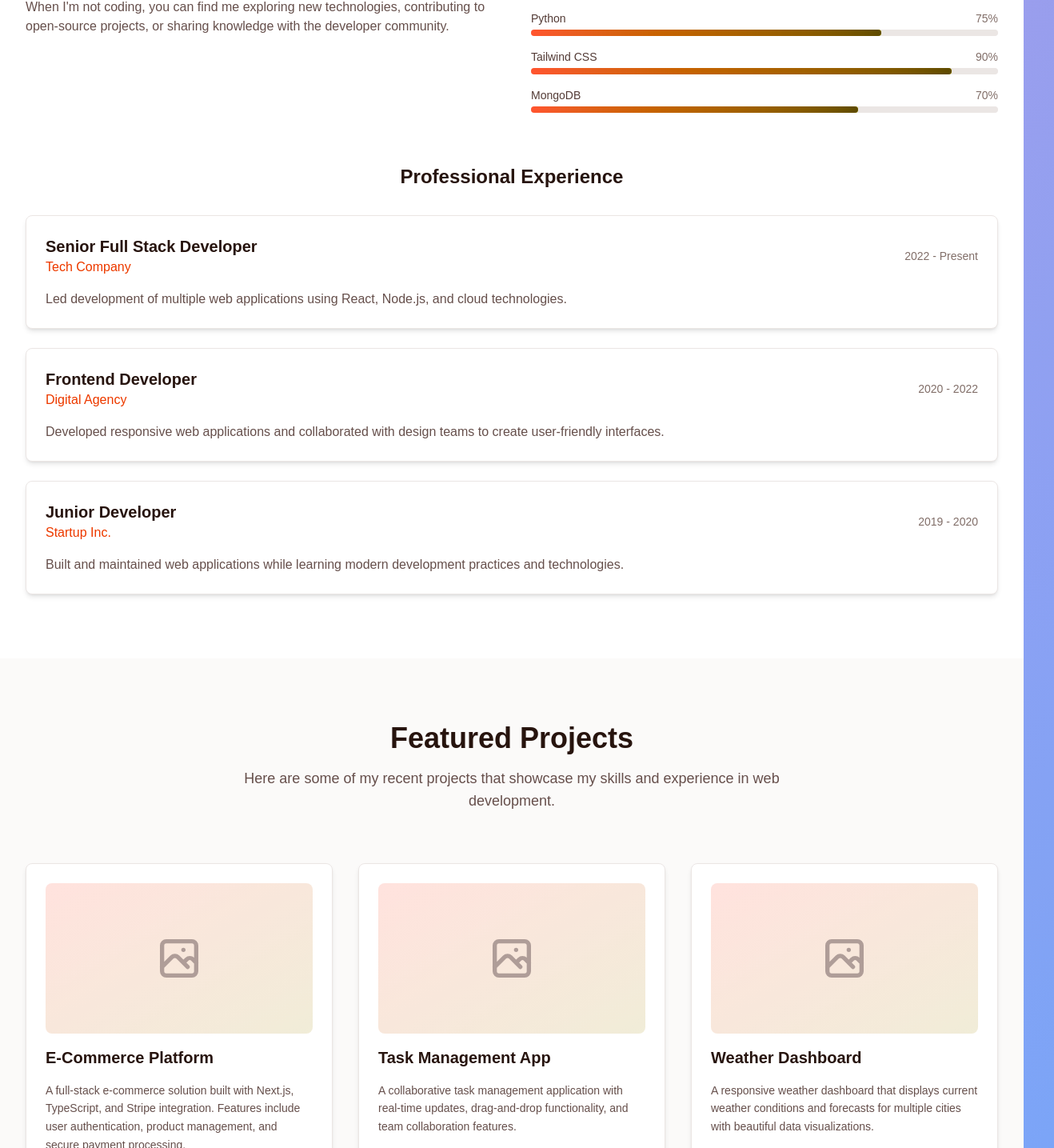
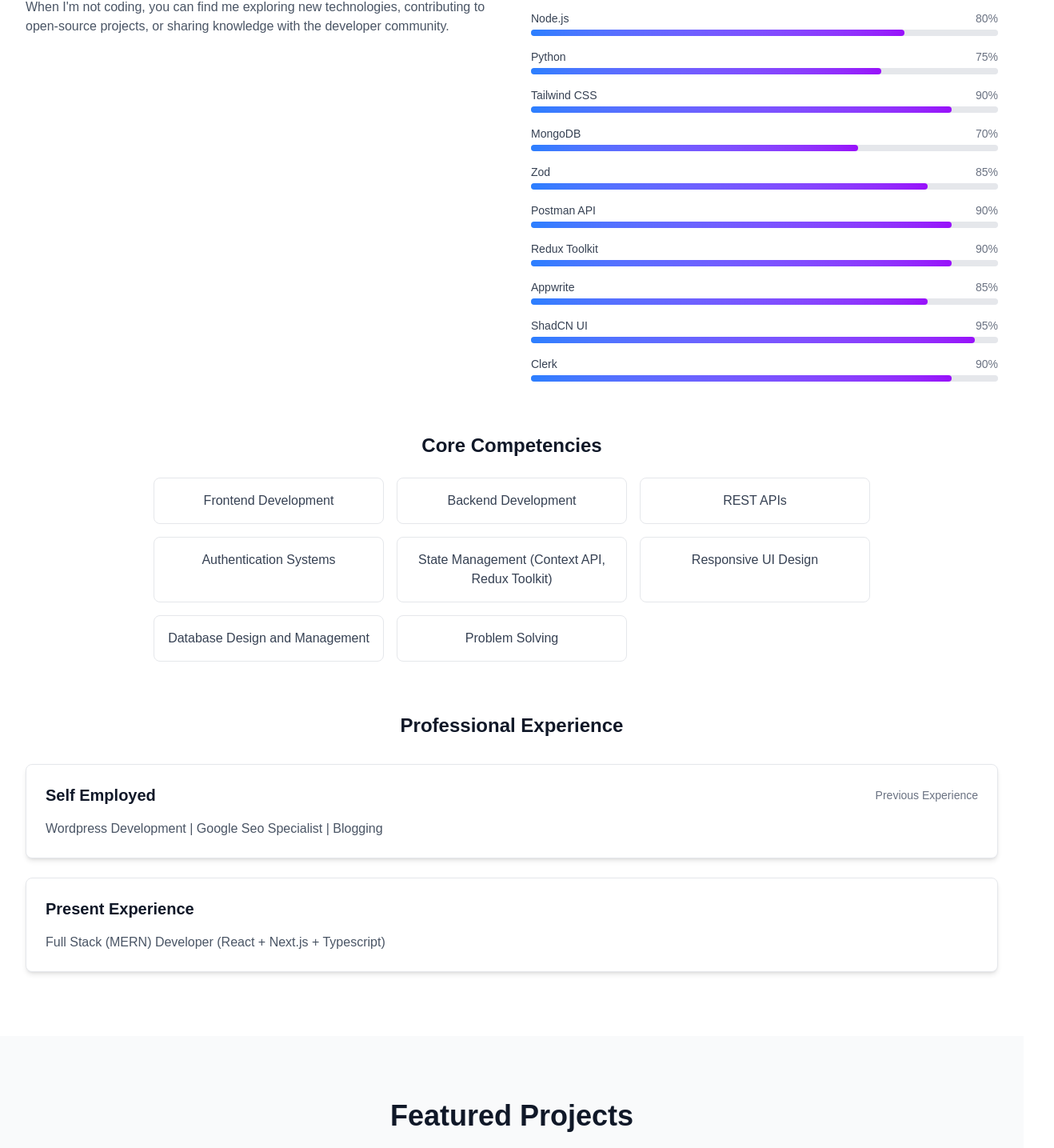
Before and after one commit to iamtayyab007/portfolio-nextjs, a Next.js app: page / in a window 1280 px wide. Shown: the part 1356-2791 px from the top of the page at 80% size, 1318 px wide, since content can reach past the window. Built offline with nearby package versions, Linux system fonts and the light colour scheme.

Commit message:
adding projects

```diff
--- a/src/app/globals.css
+++ b/src/app/globals.css
@@ -20,19 +20,17 @@
 }
 
 html {
-  scroll-behavior: smooth;
+  scroll-behavior: auto;
 }
 
 body {
   background: linear-gradient(135deg,
-    #667eea 0%,
-    #764ba2 25%,
-    #f093fb 50%,
-    #4facfe 75%,
-    #00f2fe 100%
+    #3b82f6 0%,
+    #1e40af 25%,
+    #dc2626 50%,
+    #ef4444 75%,
+    #6366f1 100%
   );
-  background-size: 400% 400%;
-  animation: gradient-shift 20s ease infinite;
   color: var(--foreground);
   font-family: Arial, Helvetica, sans-serif;
   position: relative;
@@ -53,7 +51,6 @@
     radial-gradient(circle at 80% 20%, rgba(255, 119, 198, 0.4) 0%, transparent 50%),
     radial-gradient(circle at 40% 40%, rgba(120, 219, 255, 0.4) 0%, transparent 50%),
     radial-gradient(circle at 60% 70%, rgba(255, 200, 87, 0.3) 0%, transparent 40%);
-  animation: float 25s ease-in-out infinite, gradient-morph 15s ease-in-out infinite;
   z-index: -1;
   pointer-events: none;
   transition: all 0.5s ease;
@@ -75,8 +72,6 @@
       rgba(150, 0, 255, 0.1) 75%,
       rgba(255, 100, 0, 0.1) 100%
     );
-  background-size: 400% 400%;
-  animation: gradient-wave 20s ease-in-out infinite, particles-float 30s linear infinite;
   z-index: -1;
   pointer-events: none;
   opacity: 0.7;
--- a/src/components/sections/About.tsx
+++ b/src/components/sections/About.tsx
@@ -3,6 +3,7 @@
 
 const About: React.FC = () => {
   const skills = [
+    { name: 'HTML/CSS', level: 90 },
     { name: 'JavaScript', level: 90 },
     { name: 'TypeScript', level: 85 },
     { name: 'React', level: 90 },
@@ -11,32 +12,44 @@
     { name: 'Python', level: 75 },
     { name: 'Tailwind CSS', level: 90 },
     { name: 'MongoDB', level: 70 },
+    { name: 'Zod', level: 85 },
+    { name: 'Postman API', level: 90 },
+    { name: 'Redux Toolkit', level: 90 },
+    { name: 'Appwrite', level: 85 },
+    { name: 'ShadCN UI', level: 95 },
+    { name: 'Clerk', level: 90 },
+  ];
+
+  const coreCompetence = [
+    { name: 'Frontend Development' },
+    { name: 'Backend Development' },
+    { name: 'REST APIs' },
+    { name: 'Authentication Systems' },
+    { name: 'State Management (Context API, Redux Toolkit)' },
+    { name: 'Responsive UI Design' },
+    { name: 'Database Design and Management' },
+    { name: 'Problem Solving' },
   ];
 
   const experiences = [
     {
-      title: 'Senior Full Stack Developer',
-      company: 'Tech Company',
-      period: '2022 - Present',
-      description: 'Led development of multiple web applications using React, Node.js, and cloud technologies.',
+      title: 'Self Employed',
+      period: 'Previous Experience',
+      description:
+        "Wordpress Development | Google Seo Specialist | Blogging"
     },
     {
-      title: 'Frontend Developer',
-      company: 'Digital Agency',
-      period: '2020 - 2022',
-      description: 'Developed responsive web applications and collaborated with design teams to create user-friendly interfaces.',
+      title: 'Present Experience',
+      description:
+        "Full Stack (MERN) Developer (React + Next.js + Typescript)"
     },
-    {
-      title: 'Junior Developer',
-      company: 'Startup Inc.',
-      period: '2019 - 2020',
-      description: 'Built and maintained web applications while learning modern development practices and technologies.',
-    },
+
   ];
 
   return (
     <section id="about" className="py-20 bg-white dark:bg-gray-900">
       <div className="max-w-7xl mx-auto px-4 sm:px-6 lg:px-8">
+        {/* Header */}
         <div className="text-center mb-16">
           <h2 className="text-3xl md:text-4xl font-bold text-gray-900 dark:text-white mb-4">
             About Me
@@ -46,6 +59,7 @@
           </p>
         </div>
 
+        {/* About & Skills Section */}
         <div className="grid grid-cols-1 lg:grid-cols-2 gap-12">
           {/* About Text */}
           <div>
@@ -100,6 +114,23 @@
           </div>
         </div>
 
+        {/* Core Competence */}
+        <div className="mt-16">
+          <h3 className="text-2xl font-semibold text-gray-900 dark:text-white mb-6 text-center">
+            Core Competencies
+          </h3>
+          <div className="grid grid-cols-1 sm:grid-cols-2 md:grid-cols-3 gap-4 max-w-4xl mx-auto">
+            {coreCompetence.map((item) => (
+              <div
+                key={item.name}
+                className="p-4 border border-gray-200 dark:border-gray-700 rounded-lg text-center text-gray-700 dark:text-green-400 hover:bg-gray-100 dark:hover:bg-gray-800 transition"
+              >
+                {item.name}
+              </div>
+            ))}
+          </div>
+        </div>
+
         {/* Experience */}
         <div className="mt-16">
           <h3 className="text-2xl font-semibold text-gray-900 dark:text-white mb-8 text-center">
@@ -107,23 +138,21 @@
           </h3>
           <div className="space-y-6">
             {experiences.map((exp, index) => (
-              <Card key={index} className="hover:shadow-lg transition-shadow duration-300">
+              <Card key={index} hover={false}>
                 <div className="flex flex-col md:flex-row md:items-center md:justify-between mb-4">
                   <div>
                     <h4 className="text-xl font-semibold text-gray-900 dark:text-white">
                       {exp.title}
                     </h4>
-                    <p className="text-blue-600 dark:text-blue-400 font-medium">
+                    {/* <p className="text-blue-600 dark:text-blue-400 font-medium">
                       {exp.company}
-                    </p>
+                    </p> */}
                   </div>
                   <span className="text-sm text-gray-500 dark:text-gray-400 mt-2 md:mt-0">
                     {exp.period}
                   </span>
                 </div>
-                <p className="text-gray-600 dark:text-gray-400">
-                  {exp.description}
-                </p>
+                <p className="text-gray-600 dark:text-gray-400">{exp.description}</p>
               </Card>
             ))}
           </div>
--- a/src/components/sections/Header.tsx
+++ b/src/components/sections/Header.tsx
@@ -16,7 +16,7 @@
   const scrollToSection = (href: string) => {
     const element = document.querySelector(href);
     if (element) {
-      element.scrollIntoView({ behavior: 'smooth' });
+      element.scrollIntoView({ behavior: 'auto' });
     }
     setIsMenuOpen(false);
   };
--- a/src/components/sections/Hero.tsx
+++ b/src/components/sections/Hero.tsx
@@ -7,7 +7,7 @@
   const scrollToSection = (sectionId: string) => {
     const element = document.getElementById(sectionId);
     if (element) {
-      element.scrollIntoView({ behavior: 'smooth' });
+      element.scrollIntoView({ behavior: 'auto' });
     }
   };
 
@@ -15,17 +15,18 @@
     <section id="home" className="min-h-screen flex items-center justify-center bg-gradient-to-br from-blue-50 to-indigo-100 dark:from-gray-900 dark:to-gray-800 pt-16">
       <div className="max-w-7xl mx-auto px-4 sm:px-6 lg:px-8 py-20">
         <div className="text-center">
-          {/* Profile Image */}
+
           <div className="mb-8">
             <div className="w-32 h-32 mx-auto rounded-full bg-gradient-to-r from-blue-500 to-purple-600 p-1">
               <div className="w-full h-full rounded-full bg-gray-200 dark:bg-gray-700 flex items-center justify-center">
-                <svg
+                {/* <svg
                   className="w-16 h-16 text-gray-400 dark:text-gray-500"
                   fill="currentColor"
                   viewBox="0 0 24 24"
                 >
                   <path d="M12 12c2.21 0 4-1.79 4-4s-1.79-4-4-4-4 1.79-4 4 1.79 4 4 4zm0 2c-2.67 0-8 1.34-8 4v2h16v-2c0-2.66-5.33-4-8-4z"/>
-                </svg>
+                </svg> */}
+                <img src="/profile-latest.jpeg" alt="profile" width={128} height={128} className="rounded-full" />
               </div>
             </div>
           </div>
@@ -34,12 +35,12 @@
           <h1 className="text-4xl md:text-6xl font-bold text-gray-900 dark:text-white mb-6">
             Hi, I'm{' '}
             <span className="text-transparent bg-clip-text bg-gradient-to-r from-blue-600 to-purple-600">
-              Your Name
+              Muhammad Tayyab
             </span>
           </h1>
 
           <p className="text-xl md:text-2xl text-gray-600 dark:text-gray-300 mb-8 max-w-3xl mx-auto">
-            Full Stack Developer & UI/UX Designer
+            Full Stack (MERN) Developer & Wordpress Developer
           </p>
 
           <p className="text-lg text-gray-600 dark:text-gray-400 mb-12 max-w-2xl mx-auto leading-relaxed">
--- a/src/components/sections/Projects.tsx
+++ b/src/components/sections/Projects.tsx
@@ -3,15 +3,16 @@
 import React from 'react';
 import Card from '@/components/ui/Card';
 import Button from '@/components/ui/Button';
+import Image from 'next/image';
 
 const Projects: React.FC = () => {
   const projects = [
     {
-      title: 'E-Commerce Platform',
-      description: 'A full-stack e-commerce solution built with Next.js, TypeScript, and Stripe integration. Features include user authentication, product management, and secure payment processing.',
-      image: '/api/placeholder/400/250',
-      technologies: ['Next.js', 'TypeScript', 'Tailwind CSS', 'Stripe', 'MongoDB'],
-      liveUrl: 'https://example.com',
+      title: 'NextJS Dashboard App',
+      description: 'Built a full-featured dashboard using Next.js, TypeScript, and Tailwind CSS — completed as part of the official Next.js Fundamentals certification.',
+      image: '/project/nextjs-dashboard.png',
+      technologies: ['Next.js', 'TypeScript', 'Tailwind CSS'],
+      //liveUrl: 'https://example.com',
       githubUrl: 'https://github.com/example/ecommerce',
     },
     {
@@ -87,6 +88,13 @@
                       d="M4 16l4.586-4.586a2 2 0 012.828 0L16 16m-2-2l1.586-1.586a2 2 0 012.828 0L20 14m-6-6h.01M6 20h12a2 2 0 002-2V6a2 2 0 00-2-2H6a2 2 0 00-2 2v12a2 2 0 002 2z"
                     />
                   </svg>
+                  <Image
+                    src={project.image}
+                    alt={project.title}
+                    width={400}
+                    height={250}
+                    className="object-cover transition-transform duration-300 group-hover:scale-110"
+                  />
                 </div>
               </div>
 
```
Also changed, not shown: public/Project/nextjs-dashboard.png (added), public/profile-latest.jpeg (added).
